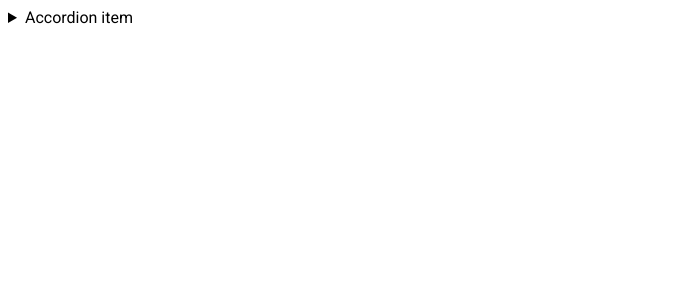
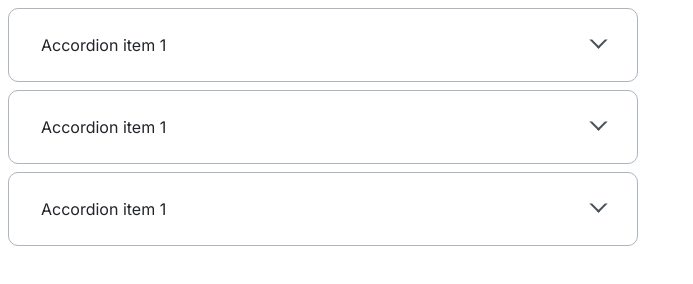
Before and after one commit to js-tasks-ru/htmlcss-20211125_9146840329, a website: page 03-lection1/02-accordion/index.html in a window 1280 px wide. Shown: the whole page, without its empty margins (0-693 px from the left). Drawn offline with Linux system fonts and the light colour scheme.

Commit message:
solution accordion

```diff
--- a/03-lection1/02-accordion/accordion.css
+++ b/03-lection1/02-accordion/accordion.css
@@ -1 +1,47 @@
-/* Стилизация аккордеона */
+.accordion__item{
+    max-width: 564px;
+    border: 1px solid var(--grey-3);
+    border-radius: 10px;
+    font: var(--font);
+    color: var(--grey-4);
+    margin-bottom: 8px;
+    padding: 24px 32px;
+
+}
+
+.accordion__item:last-child{
+    margin-bottom: 0;
+}
+
+.accordion__summary{
+    position: relative;
+    display: block;
+    font: inherit;
+    color: var(--black);
+    cursor: pointer;
+}
+
+.accordion__summary::before, .accordion__item[open] .accordion__summary::before{
+    content: '';
+    display: inline-block;
+    position: absolute;
+    right: 0;
+    width: 13px;
+    height: 13px;
+    box-sizing: border-box;
+    border: 2px solid var(--grey-4);
+}
+
+.accordion__item[open] .accordion__summary::before{
+    border-right: 2px solid transparent;
+    border-bottom: 2px solid transparent;
+    transform: rotate(48deg);
+    top: 50%;
+
+}
+
+.accordion__item .accordion__summary::before{
+    border-top: 2px solid transparent;
+    border-left: 2px solid transparent;
+    transform: rotate(45deg);
+}
--- a/03-lection1/02-accordion/index.html
+++ b/03-lection1/02-accordion/index.html
@@ -4,15 +4,28 @@
     <head>
         <link rel="stylesheet" href="../../assets/css/main.css">
         <link rel="stylesheet" href="./accordion.css">
+        <link href="https://fonts.googleapis.com/css2?family=Inter:wght@400;600&display=swap" rel="stylesheet">
     </head>
     <body>
-        <details>
-            <summary>
-                Accordion item
-            </summary>
-            <p>
-                Hidden content
-            </p>
-        </details>
+        <div class="accordion">
+           <details class="accordion__item">
+               <summary class="accordion__summary">Accordion item 1</summary>
+               <p class="accordion__text">
+                Lorem ipsum dolor sit amet consectetur adipisicing elit. Nam enim deserunt, delectus asperiores nostrum vitae excepturi pariatur! Sed soluta totam consectetur necessitatibus ad numquam nobis a, facilis possimus. Laborum neque ea obcaecati aspernatur eligendi veritatis necessitatibus explicabo suscipit laudantium impedit nihil dolorem consectetur illum officiis consequuntur, adipisci sed harum temporibus?
+               </p>
+           </details>
+           <details class="accordion__item">
+               <summary class="accordion__summary">Accordion item 1</summary>
+               <p class="accordion__text">
+                Lorem ipsum dolor sit amet consectetur adipisicing elit. Nam enim deserunt, delectus asperiores nostrum vitae excepturi pariatur! Sed soluta totam consectetur necessitatibus ad numquam nobis a, facilis possimus. Laborum neque ea obcaecati aspernatur eligendi veritatis necessitatibus explicabo suscipit laudantium impedit nihil dolorem consectetur illum officiis consequuntur, adipisci sed harum temporibus?
+               </p>
+           </details>
+           <details class="accordion__item">
+               <summary class="accordion__summary">Accordion item 1</summary>
+               <p class="accordion__text">
+                Lorem ipsum dolor sit amet consectetur adipisicing elit. Nam enim deserunt, delectus asperiores nostrum vitae excepturi pariatur! Sed soluta totam consectetur necessitatibus ad numquam nobis a, facilis possimus. Laborum neque ea obcaecati aspernatur eligendi veritatis necessitatibus explicabo suscipit laudantium impedit nihil dolorem consectetur illum officiis consequuntur, adipisci sed harum temporibus?
+               </p>
+           </details>
+        </div>
     </body>
 </html>
--- a/assets/css/main.css
+++ b/assets/css/main.css
@@ -17,6 +17,8 @@
 
     --primary: var(--blue);
     --secondary: var(--purple);
+
+    --font: normal 16px/24px 'Inter', sans-serif;
 }
 
 * {
```
